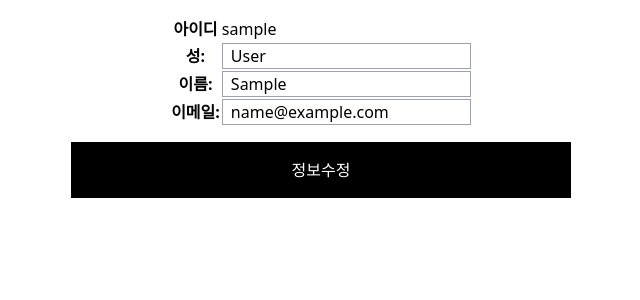
After one commit to Ropung/django-project, a Django app: page /update in a window 1280 px wide. The commit adds this page. Shown: the top 300 px of the page, without its empty margins (319-959 px from the left). Run offline with Django 4.2, Linux system fonts and the light colour scheme; the visitor is signed in with stand-in values (Sample User, id 1); some libraries are stand-ins or nearby versions.

Commit message:
마지막수업내요ㅕㅇ

```diff
--- a/myorder/common/forms.py
+++ b/myorder/common/forms.py
@@ -1,9 +1,9 @@
 from django import forms
-from django.contrib.auth.forms import UserChangeForm
+from django.contrib.auth.forms import UserChangeForm ,UserCreationForm
 from django.contrib.auth.models import User
 
 
-class UserForm(UserChangeForm):
+class UserForm(UserCreationForm):
     email = forms.EmailField(label="이메일")
     first_name = forms.CharField
     last_name = forms.CharField
@@ -11,13 +11,17 @@ class UserForm(UserChangeForm):
     class Meta:
         model = User
         fields = ("username","email","first_name","last_name")
-        widgets = {'username': forms.TextInput(attrs={'class': 'form-control', 'placeholder':'15자 이내로 입력 가능합니다.'}),
-            'email': forms.EmailInput(attrs={'class': 'form-control'}),
-            'password' : forms.PasswordInput(attrs={'class': 'form-control'}),}
-        labels = {
-            'username': '닉네임',
-            'email': '이메일',
-            'password': '패스워드',
-            'first_name': '성',
-            'last_name': '이름',
-        }
+        # widgets = {'username': forms.TextInput(attrs={'class': 'form-control', 'placeholder':'15자 이내로 입력 가능합니다.'}),
+        #     'email': forms.EmailInput(attrs={'class': 'form-control'}),
+        #     'password' : forms.PasswordInput(attrs={'class': 'form-control'}),}
+        # labels = {
+        #     'username': '닉네임',
+        #     'email': '이메일',
+        #     'password': '패스워드',
+        #     'first_name': '성',
+        #     'last_name': '이름',
+        # }
+class CustomChangeForm(UserChangeForm):
+    class Meta :
+        model = User
+        fields = ("email","first_name","last_name")
--- a/myorder/common/urls.py
+++ b/myorder/common/urls.py
@@ -1,6 +1,7 @@
 from django.urls import path
 from django.contrib.auth import views as auth_view
 from . import views as common_view
+
 
 app_name = 'common'
 
@@ -9,6 +10,8 @@ urlpatterns = [
     path('', common_view.index, name ='index'),
     # path('signup', common_view.signup , name ='signup'),
     path('signup', common_view.signup_custom , name ='signup'),
+    path('update', common_view.update , name ='update'),
+    path('delete', common_view.delete , name ='delete'),
 
     # 회원관련
     path('login', auth_view.LoginView.as_view(template_name = 'common/login.html'),name="login"),
--- a/myorder/common/views.py
+++ b/myorder/common/views.py
@@ -1,8 +1,10 @@
 from django.shortcuts import render,redirect
-from django.contrib.auth.forms import UserCreationForm
+from django.contrib.auth.forms import UserCreationForm,UserChangeForm
 from django.contrib.auth import authenticate,login
+from django.contrib.auth.decorators import login_required
+
 # 커스텀 회원가입폼
-from .forms import UserForm
+from .forms import UserForm , CustomChangeForm
 
 def index(request):
     #아까 만든 common/index.html을 표시하고
@@ -39,30 +41,29 @@ def signup_custom(request):
             login(request,user)
             # 로그인 하고 메인 페이지로 넘김
             return redirect('/')
-
     else : # GET 방식으로 요청이 오면 비어있는 사용자 생성 폼을 만든다.
         form = UserCreationForm()
     return render(request,'common/signup.html',{'form':form})
 
+@login_required(login_url='common:login')
+def update(request):
+    if not request.user.is_authenticated :
+        return redirect('common:login')
 
-# def signup(request):
+    if request.method == "GET" :
+        # CustomChangeForm(instance) 보내면 장고가 제공하는 기본 폼 사용 할 수 있음
+        form = CustomChangeForm()
+        return render(request,'common/update.html',{'form':form})
+    else : #POST 일떄
+        form = CustomChangeForm(request.POST,instance = request.user)
+        if form.is_valid():
+            form.save()
+        return redirect('common:index')
 
-#     if request.method == "POST" :
-#         # 요청 객체가 담고있는 정보로 사용자 생성 폼을 만든다.
-#         print(request.POST)
-#         form = UserCreationForm(request.POST)
-#         # 폼내용이 유효하다면
-#         if form.is_valid():
-#             #db에 폼정보 저장
-#             form.save()
-#             # 폼에 입력한 값 가져오기
-#             username = form.cleaned_data.get('username')
-#             raw_password = form.cleaned_data.get('password1')
-
-#             user = authenticate(username = username,password = raw_password)
-#             login(request,user)
-#             return redirect('/')
-#     else :
-#         # GET 방식으로 요청이 오면 비어있는 사용자 생성 폼을 만든다.
-#         form = UserCreationForm()
-#     return render(request,'common/signup.html',{'form':form})
+@login_required(login_url='common:login')
+def delete(request):
+    if not request.user.is_authenticated :
+        return redirect('common:login')
+    request.user.delete()
+    # render나 redirect의 파라미터로 app_name:url_name 작성가능
+    return redirect('common:index')
--- a/myorder/templates/common/login.html
+++ b/myorder/templates/common/login.html
@@ -7,6 +7,9 @@
       <h1 class="text-3xl text-center py-4">로그인 창</h1>
       <form action={%url 'common:login'%} method="post" class="w-full flex flex-col gap-4 items-center">
         {% csrf_token %}
+        {# 로그인 성공 후 이동할 URL #}
+        {# hidden 태그 next의 value로 next 사용하면 주소 쿼리스트링에 있던 ?next=주소로 이동 #}
+        <input type="hidden" name="next" value="/order/"/>
         <input type="text" placeholder="아이디" name="username" class="w-full border border-gray-200 p-2"/>
         <input type="password" placeholder="비밀번호" name="password" class="w-full border border-gray-200 p-2"/>
         <input type="submit" value="로그인" class="w-full bg-gray-200 text-center py-4 px-2 hover:bg-black hover:text-white cursor-pointer"/>
--- /dev/null
+++ b/myorder/templates/common/update.html
@@ -0,0 +1,43 @@
+<!DOCTYPE html>
+<html lang="en">
+
+  <head>
+    <meta charset="UTF-8">
+    <meta http-equiv="X-UA-Compatible" content="IE=edge">
+    <meta name="viewport" content="width=device-width, initial-scale=1.0">
+    <title>회원수정</title>
+    <script src="https://cdn.tailwindcss.com"></script>
+  </head>
+
+  <body>
+    <form action="{%url 'common:update' %}" method="post" class="w-full flex flex-col items-center jutify-center gap-4 p-4">
+      {% csrf_token %}
+      <table class="">
+        <tr>
+          <th>아이디</th>
+          <td>{{ user.username }}</td>
+        </tr>
+        <tr>
+          <th>성:</th>
+          <td>
+            <input type="text" name="last_name" value="{{user.last_name}}" class="border border-gray-400 px-2"/>
+          </td>
+        </tr>
+        <tr>
+          <th>이름:</th>
+          <td>
+            <input type="text" name="first_name" value="{{user.first_name}}" class="border border-gray-400 px-2"/>
+          </td>
+        </tr>
+        <tr>
+          <th>이메일:</th>
+          <td>
+            <input type="email" name="email" value="{{user.email}}" class="border border-gray-400 px-2"/>
+          </td>
+        </tr>
+      </table>
+      <input type="submit" value="정보수정" class="w-[40%] bg-black text-white p-4"/>
+    </form>
+  </body>
+
+</html>
--- a/myorder/templates/order/order_form.html
+++ b/myorder/templates/order/order_form.html
@@ -31,7 +31,7 @@
       <tr>
         <th colspan="2">
           <a href="../">뒤로가기</a>
-          {% if user.is_authenticated %}
+          {% if user.username %}
             <input type="submit" value="주문하기"/>
           {% endif %}
         </th>
--- a/myorder/templates/order/read.html
+++ b/myorder/templates/order/read.html
@@ -19,7 +19,8 @@
       {{o.order_date}}</p>
   </section>
   <div class="flex flex-row gap-4">
-    {% if user.is_authenticated %}
+    <!--auther.username 는 user하고 비교한다-->
+    {% if o.author.username == user.username %}
       <a href="{%url 'order:update' o.id %}">수정</a>
       <a href="{%url 'order:delete' o.id %}">삭제</a>
     {% endif %}
```
Also changed, not shown: 0328_note.md (+13 -1 lines), myorder/order/views.py (+38 -20 lines), myorder/templates/common/index.html (+15 -1 lines).
